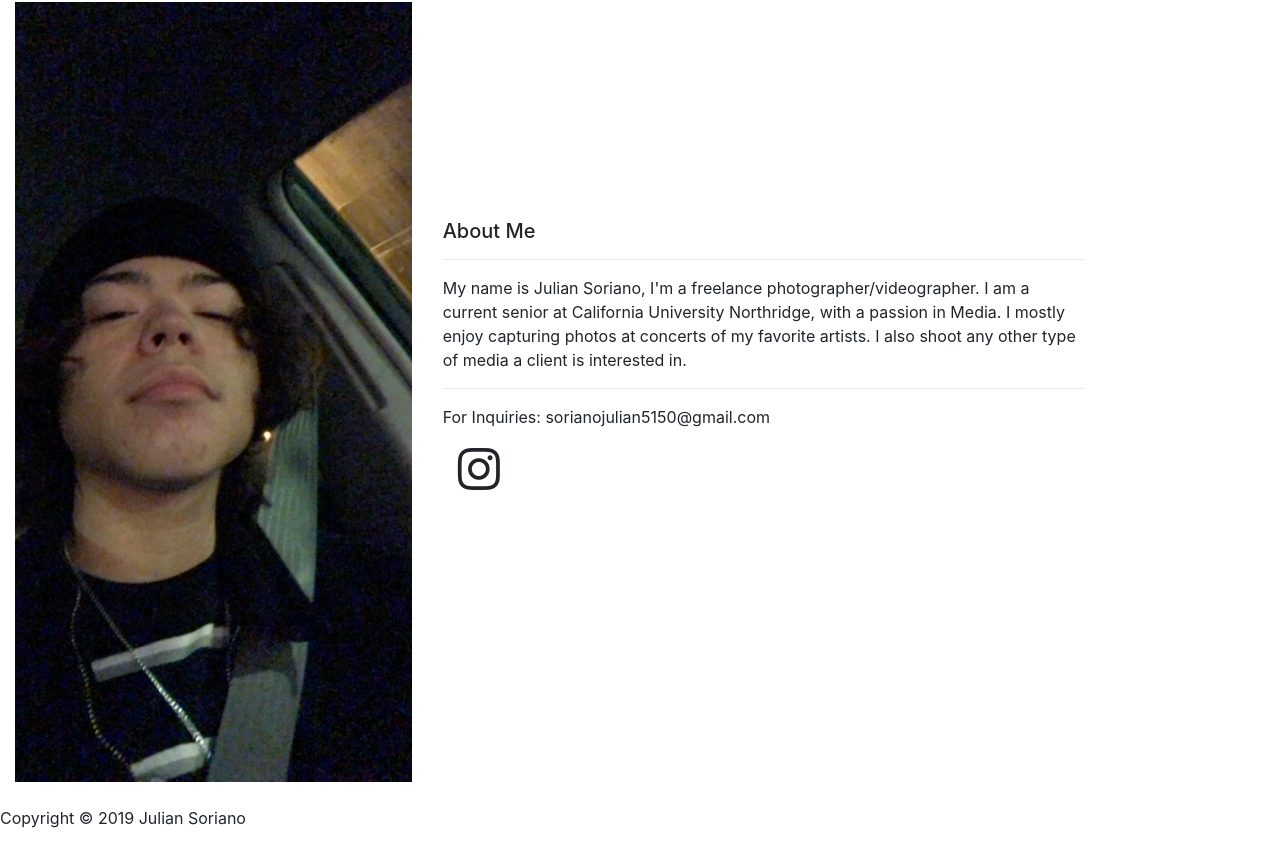
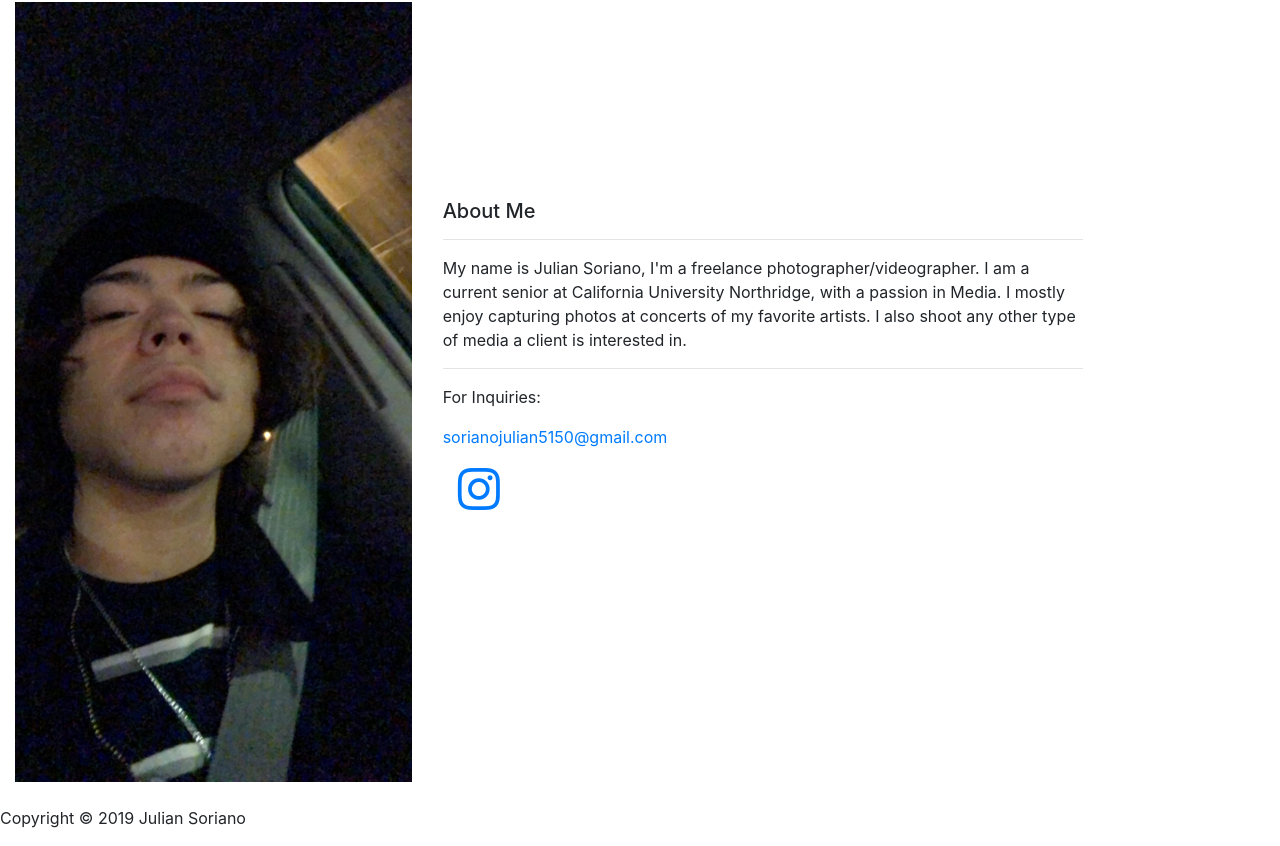
Before and after one commit to Julian966/461, a plain HTML site: page index.html in a window 1280 px wide. Shown: the part 2339-3185 px from the top of the page. Drawn offline with nearby package versions, Linux system fonts and the light colour scheme.

Commit message:
added clickable links

```diff
--- a/index.html
+++ b/index.html
@@ -190,17 +190,25 @@
 
  <ul class="list-unstyled">
   <li class="d-flex align-items-center">
-    <img src="gallery/me.jpg" class="mr-3 col-md-6 col-md-6 col-lg-4 mb-4 img-fluid" alt="Responsive Image">
+    <img src="gallery/me.jpg" class="mr-3 col-md-6 col-md-6 col-lg-4 mb-4 img-fluid">
     <div class="w-50">
       <h5 class="mt-0 mb-1">About Me</h5>
       <hr></hr>
      My name is Julian Soriano, I'm a freelance photographer/videographer. I am a current senior at California University Northridge, with a passion in Media. I mostly enjoy capturing photos at concerts of my favorite artists. I also shoot any other type of media a client is interested in.
      <hr></hr>
-     <p> For Inquiries: sorianojulian5150@gmail.com
+
+     <p> For Inquiries:
+   </p>
+     <a href="https://accounts.google.com/ServiceLogin/signinchooser?service=mail&passive=true&rm=false&continue=https%3A%2F%2Fmail.google.com%2Fmail%2F&ss=1&scc=1&ltmpl=default&ltmplcache=2&emr=1&osid=1&flowName=GlifWebSignIn&flowEntry=ServiceLogin">
+     <p>sorianojulian5150@gmail.com</p>
+</a>
      <footer class="container">
+      <a href="https://www.instagram.com/king.juelz/">
+
  <i class="fab fa-instagram fa-3x down-20"></i>
   <div class="fa-4x">
     <i class="fas fa-instagram" data-fa-transform="down-20 right-100"></i>
+  </a>
  </footer>
  </div>
  </li>
```
Also changed, not shown: 1 other file.
